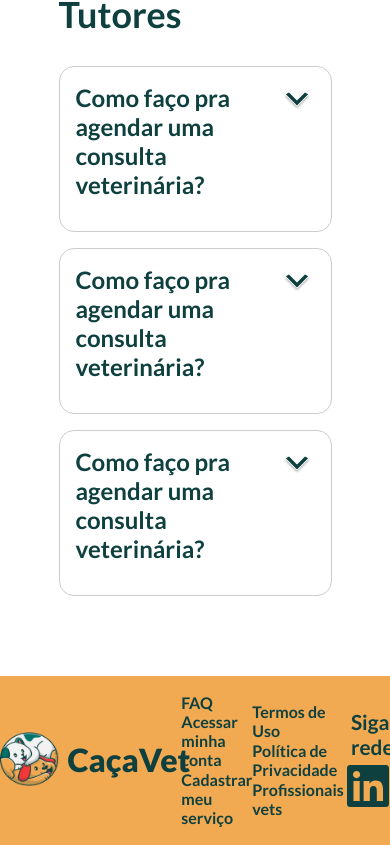
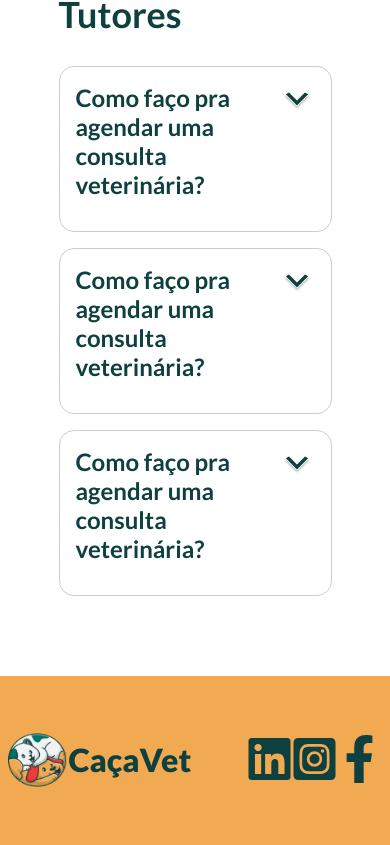
Before and after one commit to josepps/desafioChefao, a React (Vite) app: page / in a window 390 px wide. Shown: the part 3323-4168 px from the top of the page. Built offline with nearby package versions, Linux system fonts and the light colour scheme.

Commit message:
Responsividade do Footer

```diff
--- a/src/components/Footer/Footer.style.tsx
+++ b/src/components/Footer/Footer.style.tsx
@@ -7,6 +7,16 @@ export const FooterStyle = styled.footer`
     align-items: center;
     justify-content: space-around;
     background: #F1A952;
+
+    @media only screen and (max-width: 600px){
+        padding: 0.5rem;
+        justify-content: space-between;
+    }
+    @media only screen and (max-width: 370px){
+        justify-content: center;
+        display: block;
+        height: auto;
+    }
 
     .containerLogoFooter {
 
@@ -22,6 +32,20 @@ export const FooterStyle = styled.footer`
             margin-left: 5%;
         }
         }
+        @media only screen and (max-width: 600px){
+            a{
+                max-width: 40px;
+            }
+        }
+        @media only screen and (max-width: 370px){
+            a{
+                margin-left: 3rem;
+                margin-bottom: 0.5rem;
+
+            }
+
+        }
+
     }
 
     div {
@@ -34,6 +58,10 @@ export const FooterStyle = styled.footer`
             font-weight: 700;
             margin-bottom: 1%;
         }
+        @media only screen and (max-width: 580px){
+
+        }
+
     }
 
     .navContatoFooter {
@@ -42,6 +70,7 @@ export const FooterStyle = styled.footer`
             font-size: 1.3rem;
             color: #0E403F;
             margin-bottom: 2%;
+
         }
 
         div {
@@ -52,5 +81,19 @@ export const FooterStyle = styled.footer`
                 font-size: 3rem;
             }
         }
+        @media only screen and (max-width: 600px){
+            a{
+                max-width: 45px;
+            }
+            h2{
+                display: none;
+            }
+
+        }
+    }
+    .containerInfos{
+         @media only screen and (max-width: 600px){
+            display: none;
+        }
     }
 `;
--- a/src/components/Footer/index.tsx
+++ b/src/components/Footer/index.tsx
@@ -13,12 +13,12 @@ function Footer() {
                     <h2>CaçaVet</h2>
                 </a>
             </div>
-            <div>
+            <div className="containerInfos">
                 <a href="#">FAQ</a>
                 <a href="#">Acessar minha conta</a>
                 <a href="#">Cadastrar meu serviço</a>
             </div>
-            <div>
+            <div className="containerInfos">
                 <a href="#">Termos de Uso</a>
                 <a href="#">Política de Privacidade</a>
                 <a href="#">Profissionais vets</a>
```
